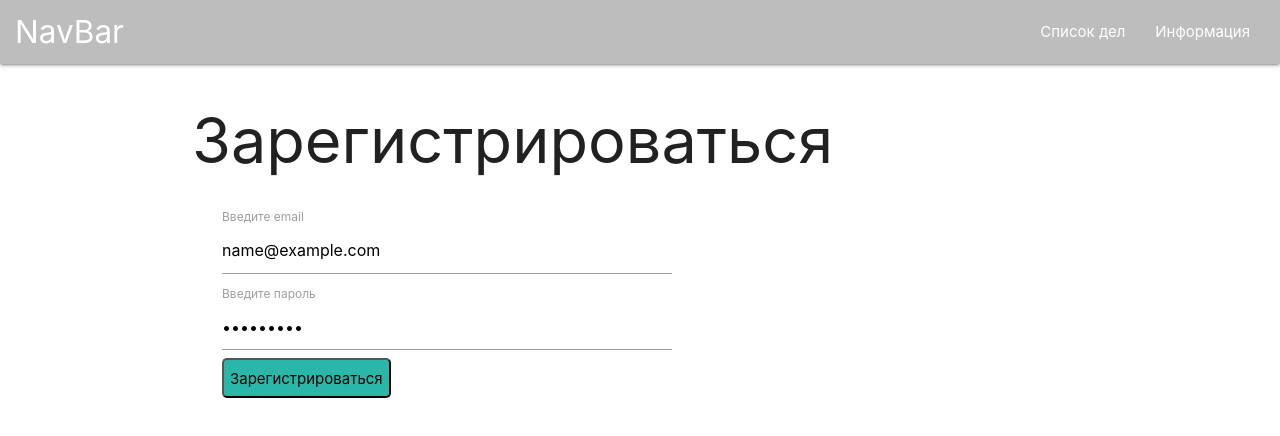
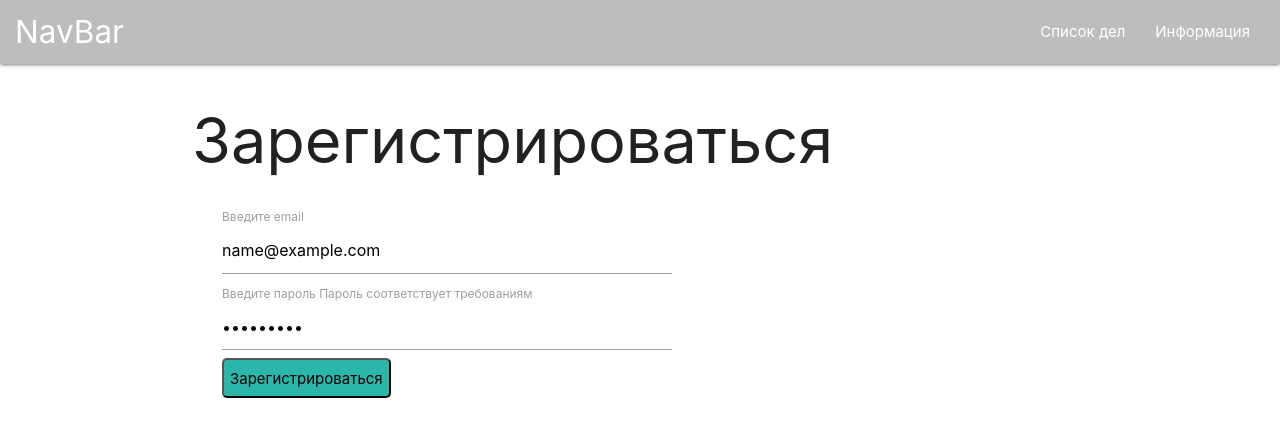
Before and after one commit to s-gumerov/Authorization, a React (Create React App) app: page / in a window 1280 px wide. Both pictures are taken after typing "name@example.com", "Sample123" into the empty fields and a click on the button "Зарегистрироваться". Shown: the top 436 px of the page. Built offline with nearby package versions, Linux system fonts and the light colour scheme.

Commit message:
add to ValidateMessage component

```diff
--- a/src/App.css
+++ b/src/App.css
@@ -38,6 +38,9 @@
   border-radius: 5px;
   height: 40px;
 }
+.cr{
+  color: red;
+}
 
 @keyframes App-logo-spin {
   from {
--- a/src/components/AutoriazationForm.tsx
+++ b/src/components/AutoriazationForm.tsx
@@ -1,5 +1,6 @@
 import React, { useState, useEffect } from "react";
 import { IAutorizationForm } from "../Interfaces";
+import { ValidateMessage } from "../components/ValidateMessage";
 
 interface IUserData {
     email: string,
@@ -8,10 +9,13 @@ interface IUserData {
 
 export const AutoriazationForm: React.FC = () => {
     const [userData, setuserData] = useState<IUserData>({ email: 'email', password: 'password' });
+    const [showMessage, setShowMessage] = useState(false);
+    const [validateStatus, setValidateStatus] = useState(false);
 
     const validate = (email: string, password: string) => {
-        const validPassword = password.match(/[a-zA-Z0-9_]/g)
-        if (validPassword !== null) setuserData(
+        const validPassword = password.match(/[a-zA-Z0-9_]/g);
+        if (validPassword !== null) {
+            setuserData(
                 prev => {
                     return {
                         ...prev, ...{
@@ -20,6 +24,9 @@ export const AutoriazationForm: React.FC = () => {
                         }
                     }
                 });
+            setShowMessage(true);
+            validPassword.length === password.length ? setValidateStatus(true) : setValidateStatus(false);
+        }
     }
 
     const formHandler = (e: React.FormEvent<IAutorizationForm>) => {
@@ -28,12 +35,11 @@ export const AutoriazationForm: React.FC = () => {
             e.currentTarget.elements.userEmail.value,
             e.currentTarget.elements.userPassword.value
         ]
-        validate(email, password)
+        validate(email, password);
     }
 
     useEffect(() => {
         setuserData(userData)
-        console.log(userData)
     }, [userData])
 
     return (
@@ -42,6 +48,7 @@ export const AutoriazationForm: React.FC = () => {
                 <input type="email" name="userEmail" id="userEmail" placeholder="Введите email" />
             </label>
             <label htmlFor="userPassword">Введите пароль
+                {showMessage && <ValidateMessage status={validateStatus} />}
                 <input type="password" name="userPassword" id="userPassword" placeholder="Введите пароль" />
             </label>
             <button type="submit" className="btn-form">
--- /dev/null
+++ b/src/components/ValidateMessage.tsx
@@ -0,0 +1,16 @@
+import React from "react";
+
+interface StatusProps {
+    status: boolean
+}
+
+export const ValidateMessage: React.FC<StatusProps> = ({ status }) => {
+    console.log(status);
+    const messageTrue = <span> Пароль соответствует требованиям</span>;
+    const messageFalse = <span className="cr"> Пароль может содержать только латинские буквы и цифры</span>;
+    return (
+        <>
+            {status === true ? messageTrue : messageFalse}
+        </>
+    )
+}
```
Lines whose indentation alone changed are shown as unchanged.
